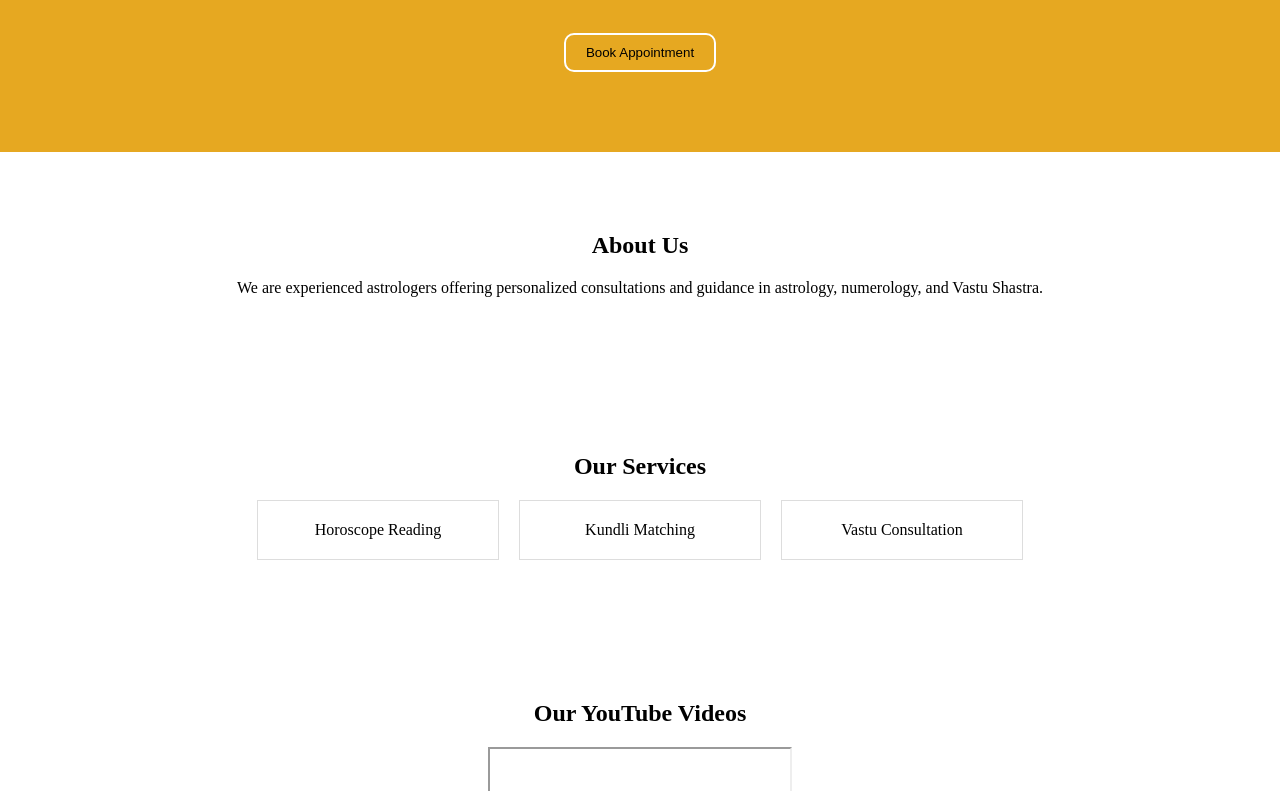
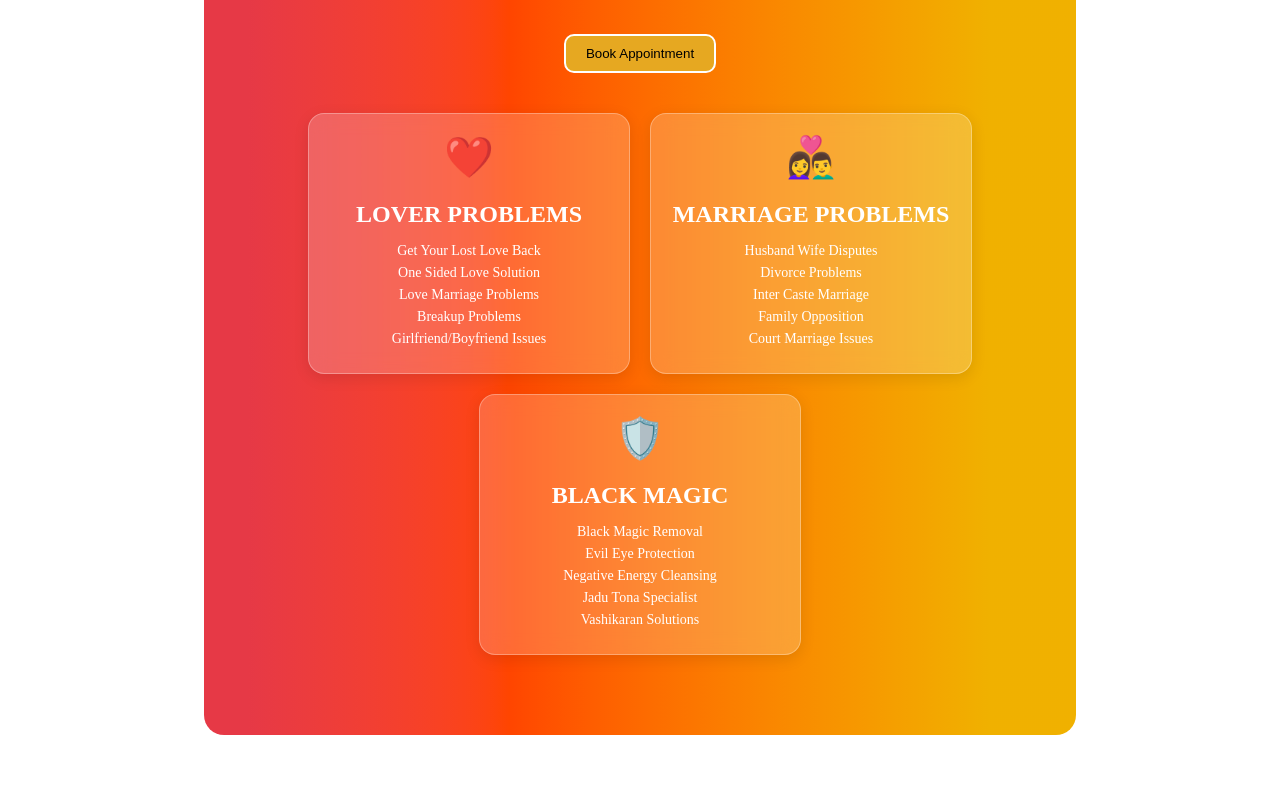
Before and after one commit to bhaveshnanda/AastroFaithG, a Next.js app: page / in a window 1280 px wide. Shown: the part 549-1340 px from the top of the page. Built offline with nearby package versions, Linux system fonts and the light colour scheme; grey boxes are pictures that could not be loaded.

Commit message:
Banner edited

```diff
--- a/src/components/Banner/Banner.js
+++ b/src/components/Banner/Banner.js
@@ -17,12 +17,55 @@ export default function Banner() {
       </div>
 
 <div className={styles.banner}>
-        <h1>Welcome to AstroFaith</h1>
+  <h1>🕉️ SPECIALIST IN SOLVING 🕉️</h1>
   <p>Your trusted guide to astrology and life predictions</p>
   <Link href="/Appointment">
     <button className={styles.btn}>Book Appointment</button>
   </Link>
+
+{/* Cards Section */}
+<div className={styles.cardsContainer}>
+  {/* Card 1 */}
+  <div className={styles.card}>
+    <div className={styles.icon}>❤️</div>
+    <h2>LOVER PROBLEMS</h2>
+    <ul>
+      <li>Get Your Lost Love Back</li>
+      <li>One Sided Love Solution</li>
+      <li>Love Marriage Problems</li>
+      <li>Breakup Problems</li>
+      <li>Girlfriend/Boyfriend Issues</li>
+    </ul>
   </div>
+
+  {/* Card 2 */}
+  <div className={styles.card}>
+    <div className={styles.icon}>👩‍❤️‍👨</div>
+    <h2>MARRIAGE PROBLEMS</h2>
+    <ul>
+      <li>Husband Wife Disputes</li>
+      <li>Divorce Problems</li>
+      <li>Inter Caste Marriage</li>
+      <li>Family Opposition</li>
+      <li>Court Marriage Issues</li>
+    </ul>
+  </div>
+
+  {/* Card 3 */}
+  <div className={styles.card}>
+    <div className={styles.icon}>🛡️</div>
+    <h2>BLACK MAGIC</h2>
+    <ul>
+      <li>Black Magic Removal</li>
+      <li>Evil Eye Protection</li>
+      <li>Negative Energy Cleansing</li>
+      <li>Jadu Tona Specialist</li>
+      <li>Vashikaran Solutions</li>
+    </ul>
+  </div>
+</div>
+</div>
+
     </div>
   );
 }
--- a/src/components/Banner/Banner.module.css
+++ b/src/components/Banner/Banner.module.css
@@ -2,8 +2,11 @@
   text-align: center;
   padding: 80px 20px;
   /* background: url("/banner.jpg") no-repeat center center/cover; */
-  background-color: #e6a821;
+  background: linear-gradient(90deg, #e63946 5%, #ff4500 35%, oklch(.795 .184 86.047) 90%);
   color: white;
+  width: 65%;
+  margin: auto;
+  border-radius: 20px;
 }
 .btn {
   margin-top: 20px;
@@ -46,6 +49,8 @@
 }
 
 .mainHeading h1 {
+    padding-left: 10px;
+  padding-right: 10px;
   font-size: 42px;
   font-family: sans-serif;
   font-weight: 700;
@@ -69,16 +74,70 @@
 }
 
 .subHeading p {
+    padding-left: 20px;
+  padding-right: 20px;
   padding-top: 0px !important;
   margin-top: 0px !important;
   margin: 5px 0;              /* spacing between lines */
   text-align: center;          /* center text inside <p> */
-  font-size: 15px;
+  font-size: 16px;
   font-family: sans-serif;
 }
 
 .boldText{
   padding-top: 0px !important;
   margin-top: 0px !important;
-  font-weight: bold
+  font-weight: bold;
+  font-size: 14px !important;
 }
+
+
+.cardsContainer {
+  display: flex;
+  justify-content: center;
+  gap: 20px;
+  margin-top: 40px;
+  flex-wrap: wrap;
+}
+
+.card {
+  background: rgba(255, 255, 255, 0.2); /* transparent white */
+  border-radius: 16px;
+  padding: 20px;
+  width: 280px;
+  box-shadow: 0 4px 15px rgba(0, 0, 0, 0.1);
+  text-align: center;
+  transition: transform 0.3s ease;
+
+  /* Glass effect */
+  backdrop-filter: blur(10px);
+  -webkit-backdrop-filter: blur(10px);
+  border: 1px solid rgba(255, 255, 255, 0.3);
+}
+
+
+.card:hover {
+  transform: translateY(-8px);
+}
+
+.icon {
+  font-size: 40px;
+  margin-bottom: 10px;
+}
+
+.card h2 {
+  color: white;
+  margin-bottom: 15px;
+}
+
+.card ul {
+  list-style: none;
+  padding: 0;
+  margin: 0;
+}
+
+.card ul li {
+  margin: 6px 0;
+  font-size: 14px;
+  color: white;
+}
```
Lines whose indentation alone changed are shown as unchanged.
